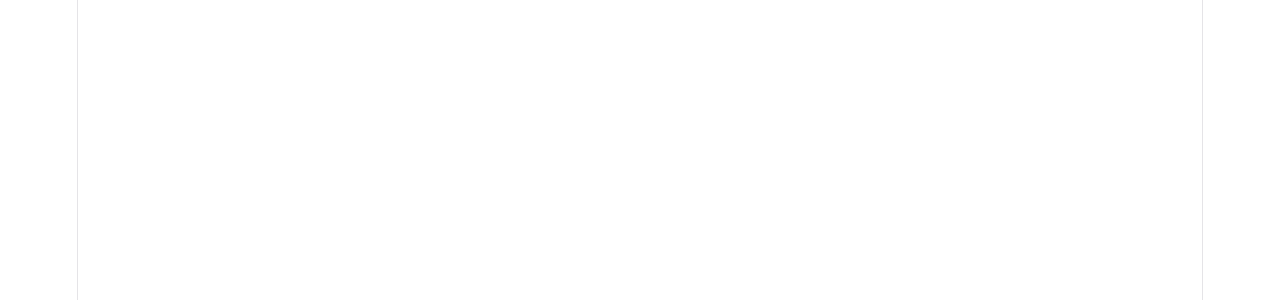
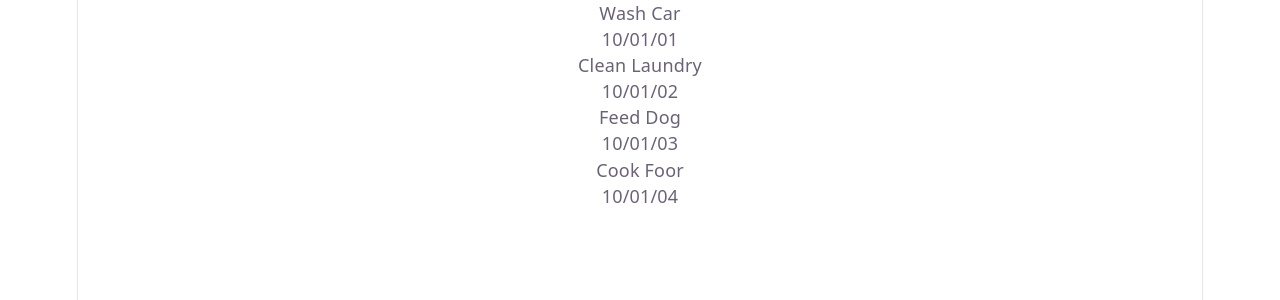
Before and after one commit to DaiHuun/letPhil_Fullstack_React_NodeJS, a React (Vite) app in the folder 02_array-methods_conditional-rendering/: page / in a window 1280 px wide. Shown: the top 300 px of the page. Built offline with nearby package versions, Linux system fonts and the light colour scheme.

Commit message:
updated with example on .map

```diff
--- a/02_array-methods_conditional-rendering/src/App.tsx
+++ b/02_array-methods_conditional-rendering/src/App.tsx
@@ -1,7 +1,42 @@
 import "./App.css";
+import { Todo } from "./components/Todo.tsx";
 
+/**
+ * Array Methods: 3 higher order functions
+ * filter, map, reduce
+ *
+ * filter returns items in a new array
+ * .filter() => conditional | return true or false
+ *
+ * map returns every item in a new array
+ * .map(() =>)
+ *
+ * reduce, can do everything
+ * [].reduce((acc,curr) => {}, starting value)
+ *
+ */
 function App() {
-  return <></>;
+  const todos = [
+    { description: "Wash Car", due_date: "10/01/01" },
+    { description: "Clean Laundry", due_date: "10/01/02" },
+    { description: "Feed Dog", due_date: "10/01/03" },
+    { description: "Cook Foor", due_date: "10/01/04" },
+  ];
+
+  return (
+    <>
+      {/**
+       * map
+       * for(i = 0 < todos.length; i++){
+       *  todos[i]
+       *  return Todo description = {todos[i].description} due_date = {todos.[i].due_date}
+       * }
+       */}
+      {todos.map((todo) => (
+        <Todo description={todo.description} due_date={todo.due_date} />
+      ))}
+    </>
+  );
 }
 
 export default App;
--- /dev/null
+++ b/02_array-methods_conditional-rendering/src/components/Todo.tsx
@@ -0,0 +1,18 @@
+/**
+ * Creating a TodoType to hold description and due date
+ *
+ */
+
+type TodoType = {
+  description: string;
+  due_date: string;
+};
+
+export const Todo = (props: TodoType) => {
+  return (
+    <div>
+      <p>{props.description}</p>
+      <p>{props.due_date}</p>
+    </div>
+  );
+};
```
